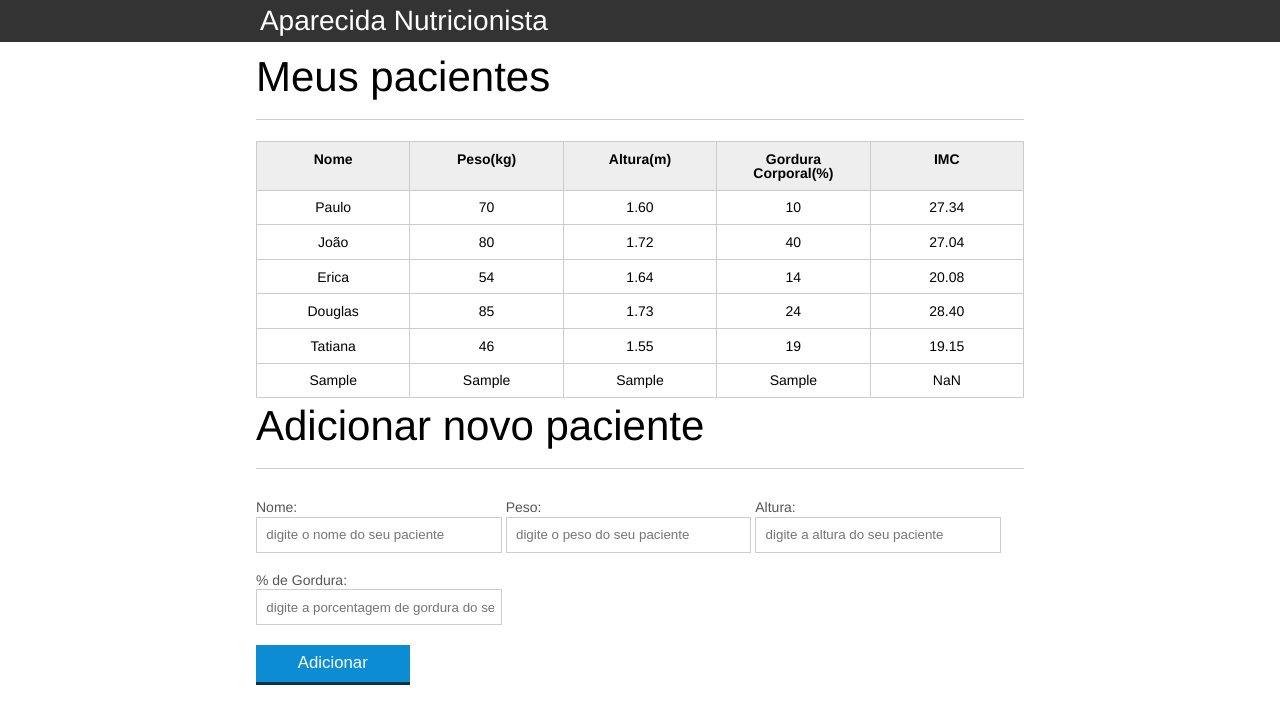
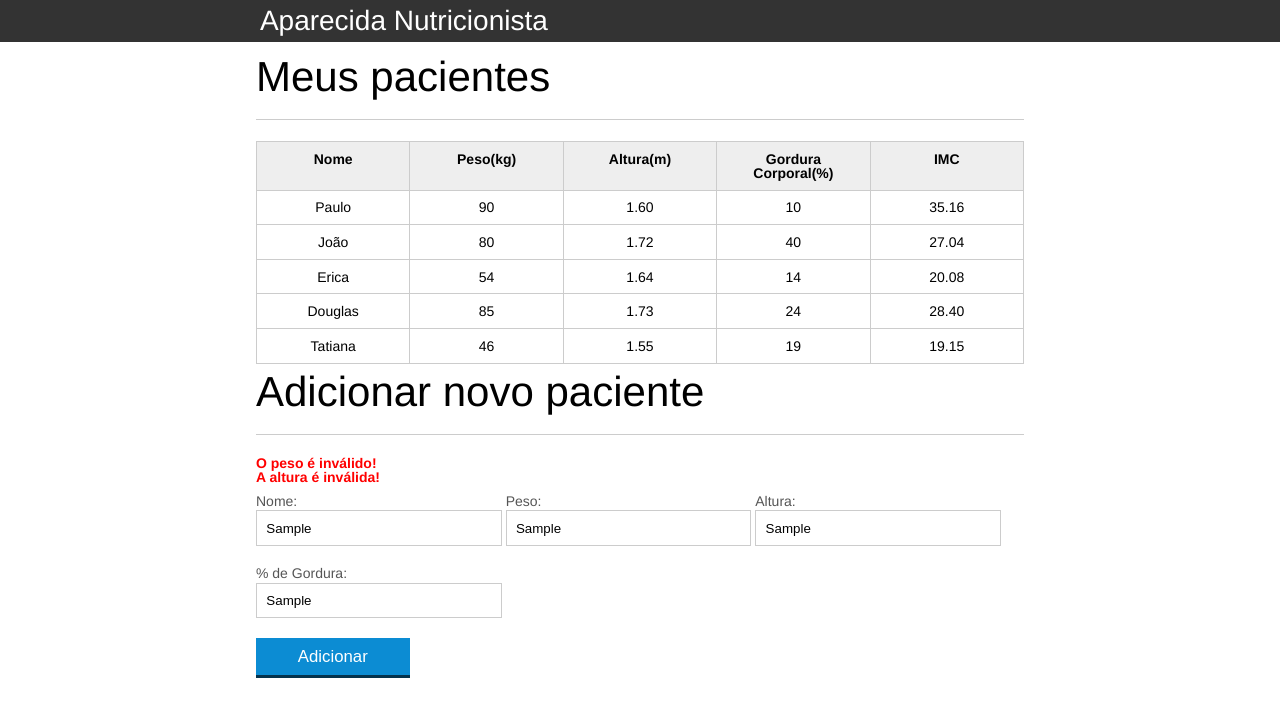
Before and after one commit to TiagoMerc/Java-Script-programando-na-linguagem-da-web-, a plain HTML site: page index.html in a window 1280 px wide. Both pictures are taken after typing "Sample", "Sample", "Sample", "Sample" into the empty fields and a click on the button "Adicionar". Drawn offline with Linux system fonts and the light colour scheme.

Commit message:
Validação de Formulários

```diff
--- a/css/index.css
+++ b/css/index.css
@@ -136,3 +136,8 @@ button[disabled=disabled], button:disabled {
 .paciente-invalido { /*Classe para alterar a cor no JS*/
 	background-color: lightcoral;
 }
+
+#mensagens-erro{
+	color: red;
+	font-weight: bold;
+}
--- a/index.html
+++ b/index.html
@@ -31,7 +31,7 @@
 					<tbody id="tabela-pacientes">
 						<tr class="paciente" id="primeiro-paciente">
 							<td class="info-nome">Paulo</td>
-							<td class="info-peso">70</td>
+							<td class="info-peso">90</td>
 							<td class="info-altura">1.60</td>
 							<td class="info-gordura">10</td>
 							<td class="info-imc">0</td>
@@ -75,6 +75,9 @@
 			<!-- ... -->
 			<section class="container">
 				<h2 id="titulo-form">Adicionar novo paciente</h2>
+				<ul id="mensagens-erro">
+
+				</ul>
 				<form id="form-adiciona">
 						<div class="grupo">
 								<label for="nome">Nome:</label>
--- a/js/calcula-imc.js
+++ b/js/calcula-imc.js
@@ -21,10 +21,10 @@ for(var i = 0; i < pacientes.length; i++){
 
   var tdImc = paciente.querySelector(".info-imc");
 
-  var pesoEhValido = true;
-  var alturaEhValida = true;
+  var pesoEhValido = validaPeso(peso);
+  var alturaEhValida = validaAltura(altura);
 
-  if(peso <= 0 || peso >= 1000) {
+  if(!pesoEhValido){
      console.log("Peso invalido!");
      pesoEhValido = false;
     /*  paciente.style.backgroundColor="orange"; */
@@ -32,7 +32,7 @@ for(var i = 0; i < pacientes.length; i++){
      paciente.classList.add("paciente-invalido");
   }
 
-  if(altura <= 0 || altura >= 3.00) {
+  if(!alturaEhValida) {
     console.log("Altura inválida!");
     alturaEhValida = false;
    /*  paciente.style.backgroundColor="orange";  */
@@ -46,6 +46,22 @@ for(var i = 0; i < pacientes.length; i++){
   }
 }
 
+function validaPeso(peso){
+  if(peso >= 0 && peso <= 1000){
+    return true;
+  }else{
+    return false;
+  }
+}
+
+function validaAltura(altura){
+  if(altura >=0 && altura <= 3.0){
+    return true;
+  }else{
+    return false;
+  }
+}
+
 function calculaImc(peso, altura) {
   var imc = 0;
   imc = peso/(altura*altura);
--- a/js/form.js
+++ b/js/form.js
@@ -8,14 +8,34 @@ botaoAdicionar.addEventListener("click", function(event){
 
  var pacienteTr = montaTr(paciente);
 
+ var erros = validaPaciente(paciente);
+console.log(erros);
 
+ if(erros.length > 0){
+    exibeMensagensDeErro(erros);
+    return;
+ }
   //Responsável por adicionar o paciente na tabela
   var tabela = document.querySelector("#tabela-pacientes");
 
   tabela.appendChild(pacienteTr);
 
   form.reset(); //Limpa os campos
+  var mensagemErro = document.querySelector("#mensagens-erro");
+  mensagemErro.innerHTML = "";
 });
+
+function exibeMensagensDeErro(erros){
+  var ul = document.querySelector("#mensagens-erro");
+  ul.innerHTML = "";
+
+  erros.forEach(function(erro){
+      var li = document.createElement("li");
+      li.textContent = erro;
+      ul.appendChild(li);
+  });
+}
+
 
 function obtemPacienteDoFormulario(form) {
 
@@ -48,3 +68,32 @@ function montaTd(dado, classe){
   td.classList.add(classe);
   return td;
 }
+
+function validaPaciente(paciente){
+
+  var erros = [];
+  if(paciente.nome.length == 0){
+    erros.push("O nome não pode ser em branco");
+  }
+
+  if(!validaPeso(paciente.peso)){
+     erros.push("O peso é inválido!");
+  }
+
+  if(!validaAltura(paciente.altura)){
+     erros.push("A altura é inválida!");
+  }
+
+  if(paciente.gordura.length == 0){
+    erros.push("A gordura não pode ser em branco ")
+  }
+
+  if(paciente.peso.length == 0){
+    erros.push("O peso não pode ser em branco");
+  }
+  if(paciente.altura.length == 0){
+    erros.push("A altura não pode ser em branco");
+  }
+
+  return erros;
+}
```
Also changed, not shown: img/print/print6.png (added), 1 other file.
